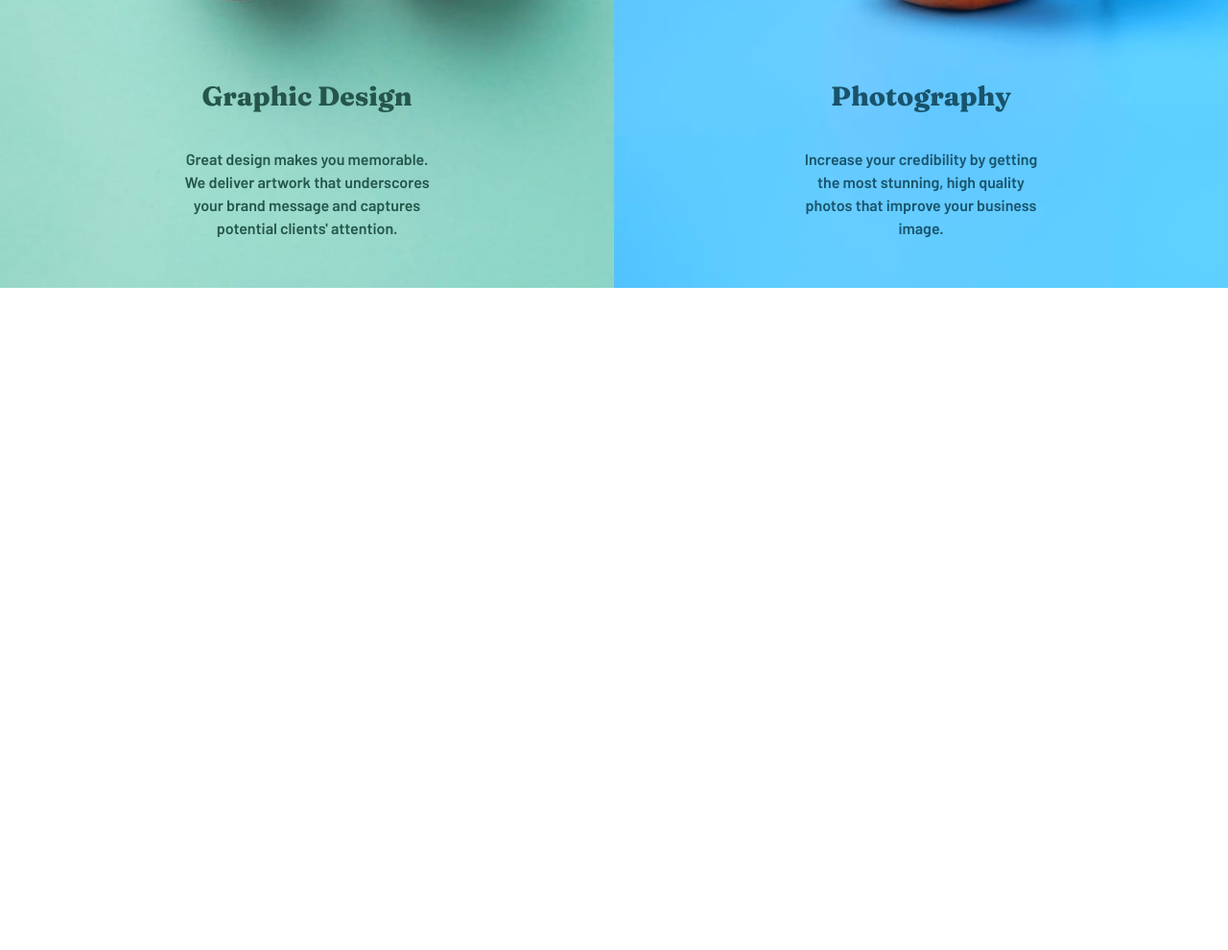
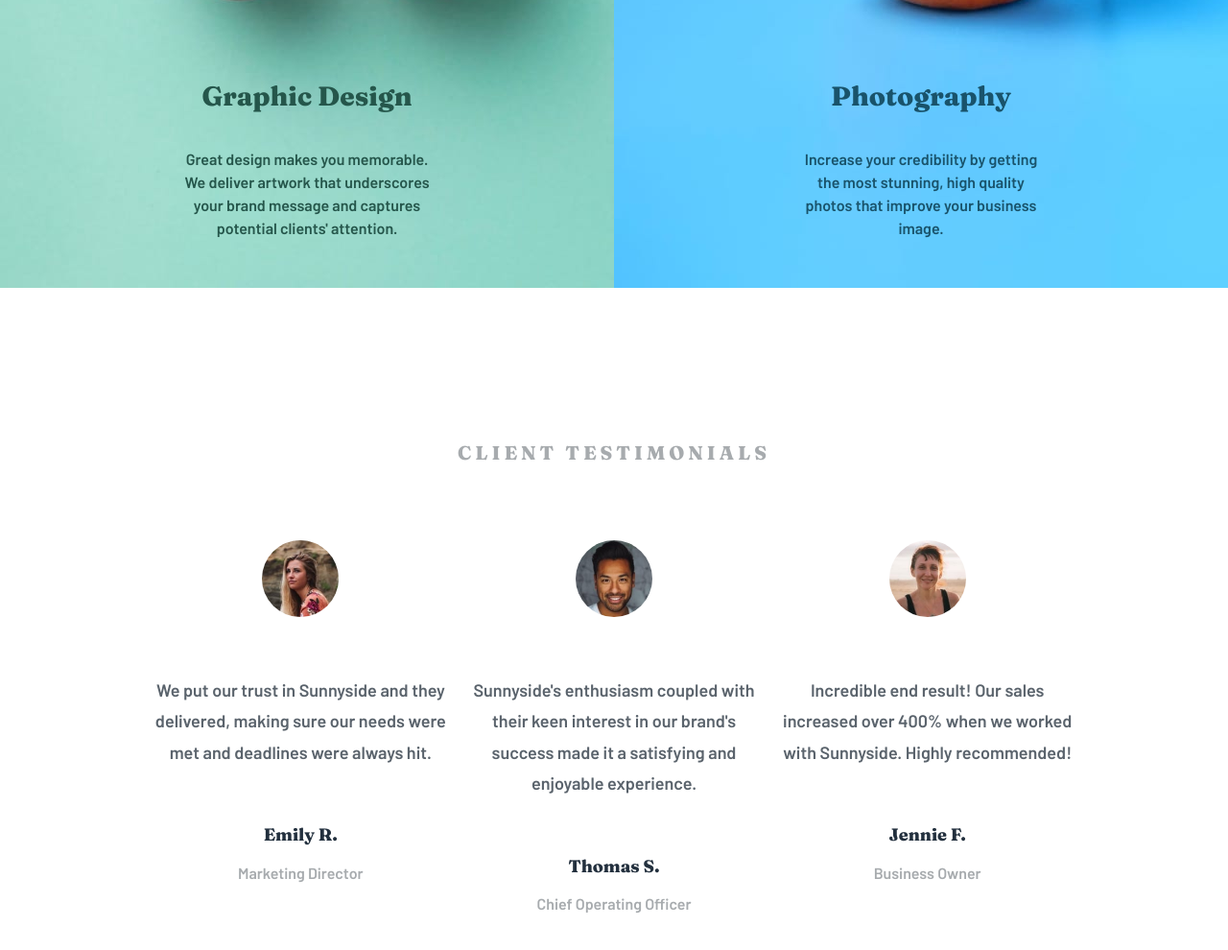
Before and after one commit to RichardBacon/sunnyside-agency-landing-page, a website built with Parcel: page src/index.html in a window 1280 px wide. Shown: the part 2481-3471 px from the top of the page at 96% size. Before the commit the page ends 2781 px from the top, so only its background shows below. Built offline with nearby package versions, Linux system fonts and the light colour scheme.

Commit message:
Add testimonials section

```diff
--- a/src/index.html
+++ b/src/index.html
@@ -48,7 +48,7 @@
     </header>
 
     <main>
-      <section class="about">
+      <section class="about-section">
         <div class="about-card">
           <div class="about-card__content">
             <h2 class="about-card__heading">Transform your brand</h2>
@@ -94,7 +94,7 @@
         </div>
       </section>
 
-      <section class="services">
+      <section class="services-section">
         <div class="services__content services__content--graphic-design">
           <h2 class="services__heading">Graphic Design</h2>
           <p class="services__text">
@@ -113,7 +113,66 @@
         </div>
       </section>
 
-      <section class="testimonials"></section>
+      <section class="testimonials-section">
+        <h2 class="testimonials__heading">Client Testimonials</h2>
+
+        <div class="testimonials">
+          <div class="testimonial">
+            <img
+              class="testimonial__image"
+              src="./img/image-emily.jpg"
+              alt="A headshot of Emily"
+            />
+
+            <p class="testimonial__text">
+              We put our trust in Sunnyside and they delivered, making sure our
+              needs were met and deadlines were always hit.
+            </p>
+
+            <div class="testimonial__author">
+              <p class="testimonial__name">Emily R.</p>
+              <p class="testimonial__job">Marketing Director</p>
+            </div>
+          </div>
+
+          <div class="testimonial">
+            <img
+              class="testimonial__image"
+              src="./img/image-thomas.jpg"
+              alt="A headshot of Thomas"
+            />
+
+            <p class="testimonial__text">
+              Sunnyside's enthusiasm coupled with their keen interest in our
+              brand's success made it a satisfying and enjoyable experience.
+            </p>
+
+            <div class="testimonial__author">
+              <p class="testimonial__name">Thomas S.</p>
+              <p class="testimonial__job">Chief Operating Officer</p>
+            </div>
+          </div>
+
+          <div class="testimonial">
+            <img
+              class="testimonial__image"
+              src="./img/image-jennie.jpg"
+              alt="A headshot of Jennie"
+            />
+
+            <p class="testimonial__text">
+              Incredible end result! Our sales increased over 400% when we
+              worked with Sunnyside. Highly recommended!
+            </p>
+
+            <div class="testimonial__author">
+              <p class="testimonial__name">Jennie F.</p>
+              <p class="testimonial__job">Business Owner</p>
+            </div>
+          </div>
+        </div>
+      </section>
+
       <section class="images"></section>
     </main>
     <footer></footer>
--- /dev/null
+++ b/src/scss/components/_testimonial.scss
@@ -0,0 +1,42 @@
+.testimonial {
+  align-items: center;
+  background-color: $white;
+  display: flex;
+  flex-basis: 33%;
+  flex-direction: column;
+  gap: 6rem;
+  text-align: center;
+}
+
+.testimonial__image {
+  border-radius: 50%;
+  width: 8rem;
+}
+
+.testimonial__text {
+  color: $black-coral;
+  font-family: 'Barlow', sans-serif;
+  font-size: 1.8rem;
+  font-weight: 600;
+  line-height: 1.8;
+}
+
+.testimonial__author {
+  display: flex;
+  flex-direction: column;
+  gap: 2rem;
+}
+
+.testimonial__name {
+  color: $gunmetal;
+  font-family: 'Fraunces', serif;
+  font-size: 1.8rem;
+  font-weight: 600;
+}
+
+.testimonial__job {
+  color: $silver-chalice;
+  font-family: 'Barlow', sans-serif;
+  font-size: 1.6rem;
+  font-weight: 600;
+}
--- a/src/scss/main.scss
+++ b/src/scss/main.scss
@@ -8,5 +8,6 @@
 
 @import 'components/about-card';
 @import 'components/logo';
+@import 'components/testimonial';
 
 @import 'pages/home';
--- a/src/scss/pages/_home.scss
+++ b/src/scss/pages/_home.scss
@@ -1,4 +1,4 @@
-.services {
+.services-section {
   display: flex;
 }
 
@@ -35,3 +35,24 @@
   font-weight: 600;
   line-height: 1.5;
 }
+
+.testimonials-section {
+  background-color: $white;
+  padding: 16rem;
+}
+
+.testimonials__heading {
+  color: $silver-chalice;
+  font-family: 'Fraunces', serif;
+  font-size: 2rem;
+  font-weight: 600;
+  letter-spacing: 0.4rem;
+  margin-bottom: 8rem;
+  text-align: center;
+  text-transform: uppercase;
+}
+
+.testimonials {
+  display: flex;
+  gap: 2rem;
+}
```
